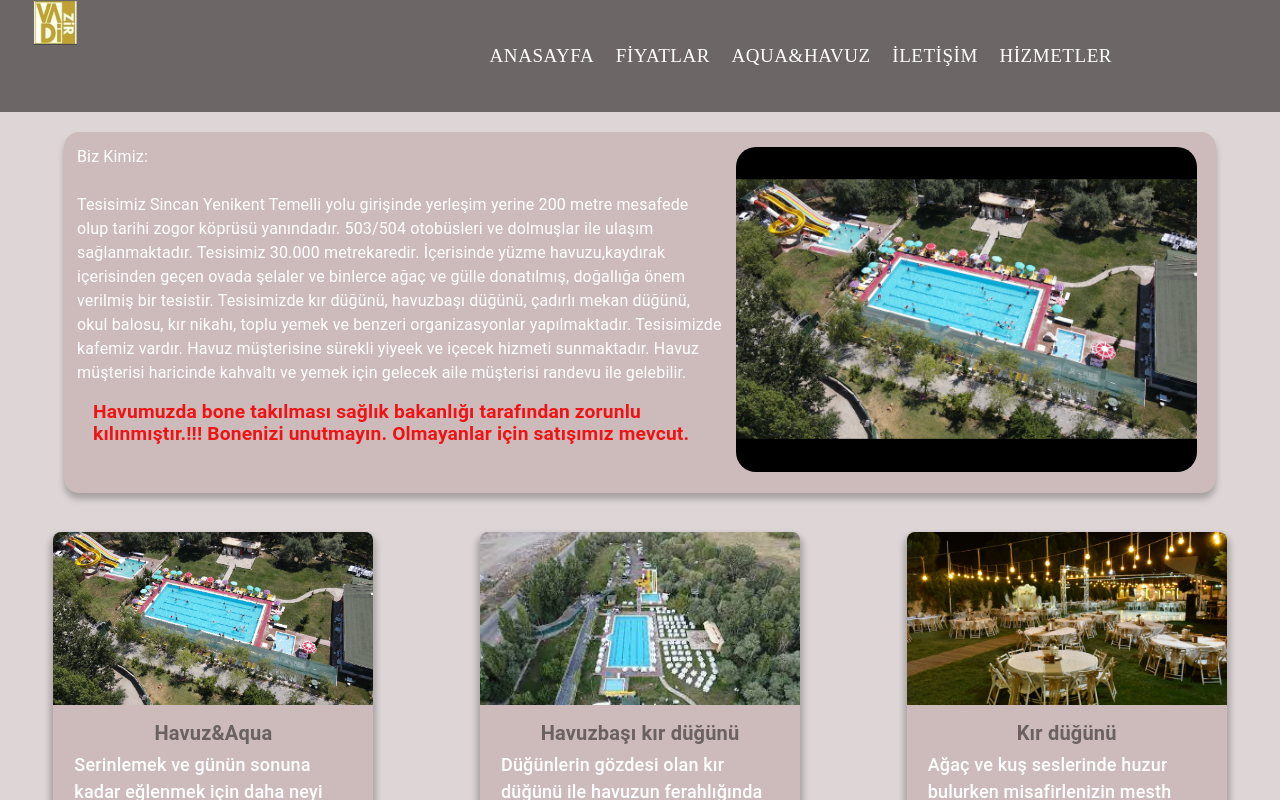
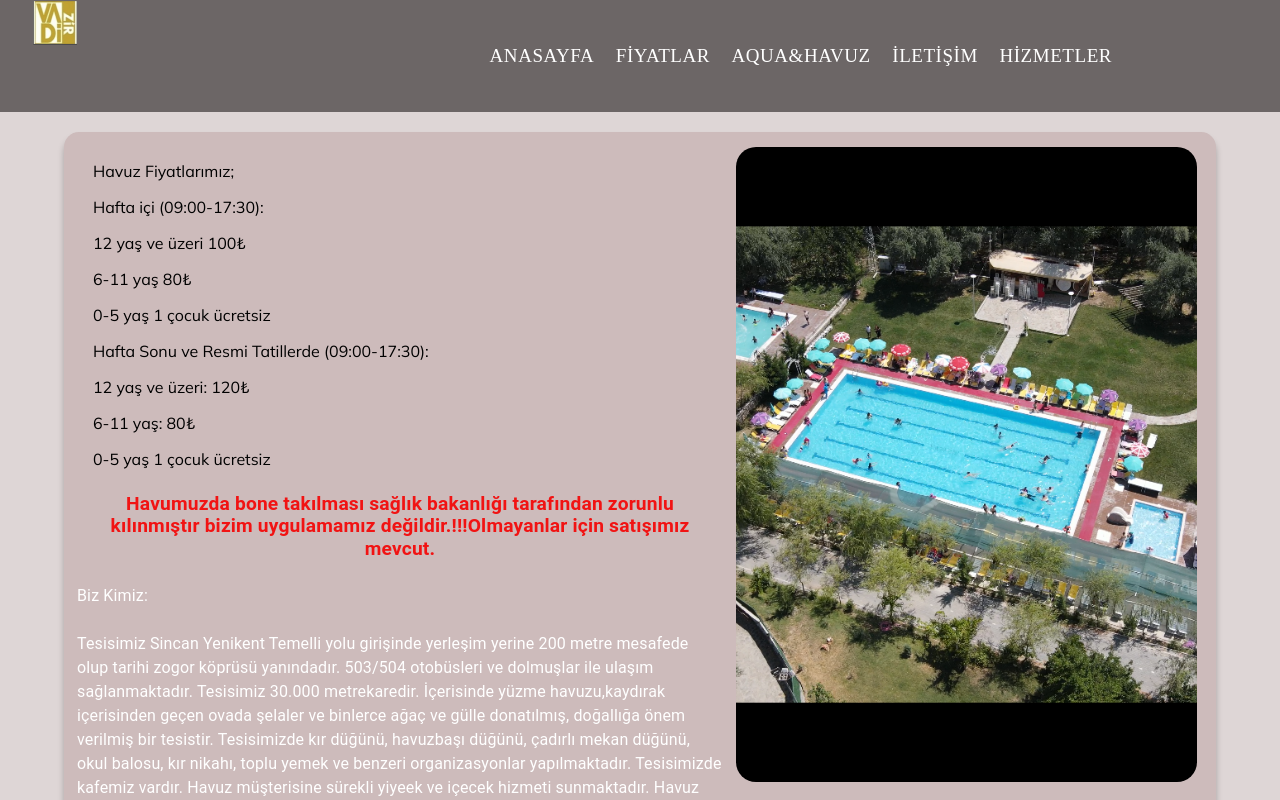
Before and after one commit to ertugocer/vadiziir, a React (Create React App) app: page / in a window 1280 px wide. Shown: the top 800 px of the page. Built offline with nearby package versions, Linux system fonts and the light colour scheme.

Commit message:
düzeltme

```diff
--- a/src/Component/Common/Life.js
+++ b/src/Component/Common/Life.js
@@ -3,7 +3,9 @@ import {
     Container,
     Grid,
     Typography,
-    CardMedia
+    CardMedia,
+    List,
+    ListItem
 } from '@mui/material'
 import '../../styles/HomePage.css';
 
@@ -12,15 +14,28 @@ const life = (props) => {
     <Container sx={{padding: '20px'}}>
     <Grid container direction={'row'} className='whoTextGrid'>
       <Grid lg="7" padding={'13px'}>
+      <center>
+      <List>
+        <ListItem>Havuz Fiyatlarımız;</ListItem>
+        <ListItem>Hafta içi (09:00-17:30):</ListItem>
+        <ListItem>12 yaş ve üzeri 100₺</ListItem>
+        <ListItem>6-11 yaş 80₺</ListItem>
+        <ListItem>0-5 yaş 1 çocuk ücretsiz</ListItem>
+        <ListItem>Hafta Sonu ve Resmi Tatillerde (09:00-17:30):</ListItem>
+        <ListItem>12 yaş ve üzeri: 120₺</ListItem>
+        <ListItem>6-11 yaş: 80₺</ListItem>
+        <ListItem>0-5 yaş 1 çocuk ücretsiz</ListItem>
+        <Typography className='bone'>
+          Havumuzda bone takılması sağlık bakanlığı tarafından zorunlu kılınmıştır bizim uygulamamız değildir.!!!Olmayanlar için satışımız mevcut.
+          </Typography>
+      </List>
+      </center>
           <Typography className='whoText'>
           Biz Kimiz:
           <br /><br />
             Tesisimiz Sincan Yenikent Temelli  yolu girişinde yerleşim yerine 200 metre mesafede olup tarihi zogor köprüsü yanındadır. 503/504 otobüsleri ve dolmuşlar ile ulaşım sağlanmaktadır. Tesisimiz 30.000 metrekaredir. İçerisinde yüzme havuzu,kaydırak
             içerisinden geçen ovada şelaler ve binlerce ağaç ve gülle donatılmış, doğallığa önem verilmiş bir tesistir. Tesisimizde kır düğünü, havuzbaşı düğünü,
             çadırlı mekan düğünü, okul balosu, kır nikahı, toplu yemek ve benzeri organizasyonlar yapılmaktadır. Tesisimizde kafemiz vardır. Havuz müşterisine sürekli yiyeek ve içecek hizmeti sunmaktadır. Havuz müşterisi haricinde kahvaltı ve yemek için gelecek aile müşterisi randevu ile gelebilir.
-          </Typography>
-          <Typography className='bone'>
-          Havumuzda bone takılması sağlık bakanlığı tarafından zorunlu kılınmıştır.!!! Bonenizi unutmayın. Olmayanlar için satışımız mevcut.
           </Typography>
       </Grid>
       <Grid lg="4.8">
--- a/src/pages/aqua.js
+++ b/src/pages/aqua.js
@@ -73,13 +73,13 @@ const aqua = () => {
                         <Grid xs="12" lg="12">
                             <center>
                                 <br /><br /><br /><br /><br /><br />
-                                <Typography className='aquaText'>Hafta İçi (09:00-18:00):</Typography>
+                                <Typography className='aquaText'>Hafta İçi (09:00-17:30):</Typography>
                                 <Typography className='aquaText'>Yetişkin: 100₺</Typography>
-                                <Typography className='aquaText'>0-6 yaş 1 çocuk ücretsiz 6-12 yaş: 80₺</Typography>
+                                <Typography className='aquaText'>0-5 yaş 1 çocuk ücretsiz 6-12 yaş: 80₺</Typography>
                                 <br /><br /><br />
-                                <Typography className='aquaText'>Hafta Sonu  ve Resmi Tatillerde(09:00-18:00):</Typography>
+                                <Typography className='aquaText'>Hafta Sonu  ve Resmi Tatillerde(09:00-17:30):</Typography>
                                 <Typography className='aquaText'>Yetişkin: 120₺</Typography>
-                                <Typography className='aquaText'>0-6 yaş 1 çocuk ücretsiz 6-12 yaş: 80₺</Typography>
+                                <Typography className='aquaText'>0-5 yaş 1 çocuk ücretsiz 6-12 yaş: 80₺</Typography>
                                 <br /><br /><br /><br /><br />
                             </center>
                         </Grid>
```
Also changed, not shown: 1 other file (tests, documents, lock files or other folders).
